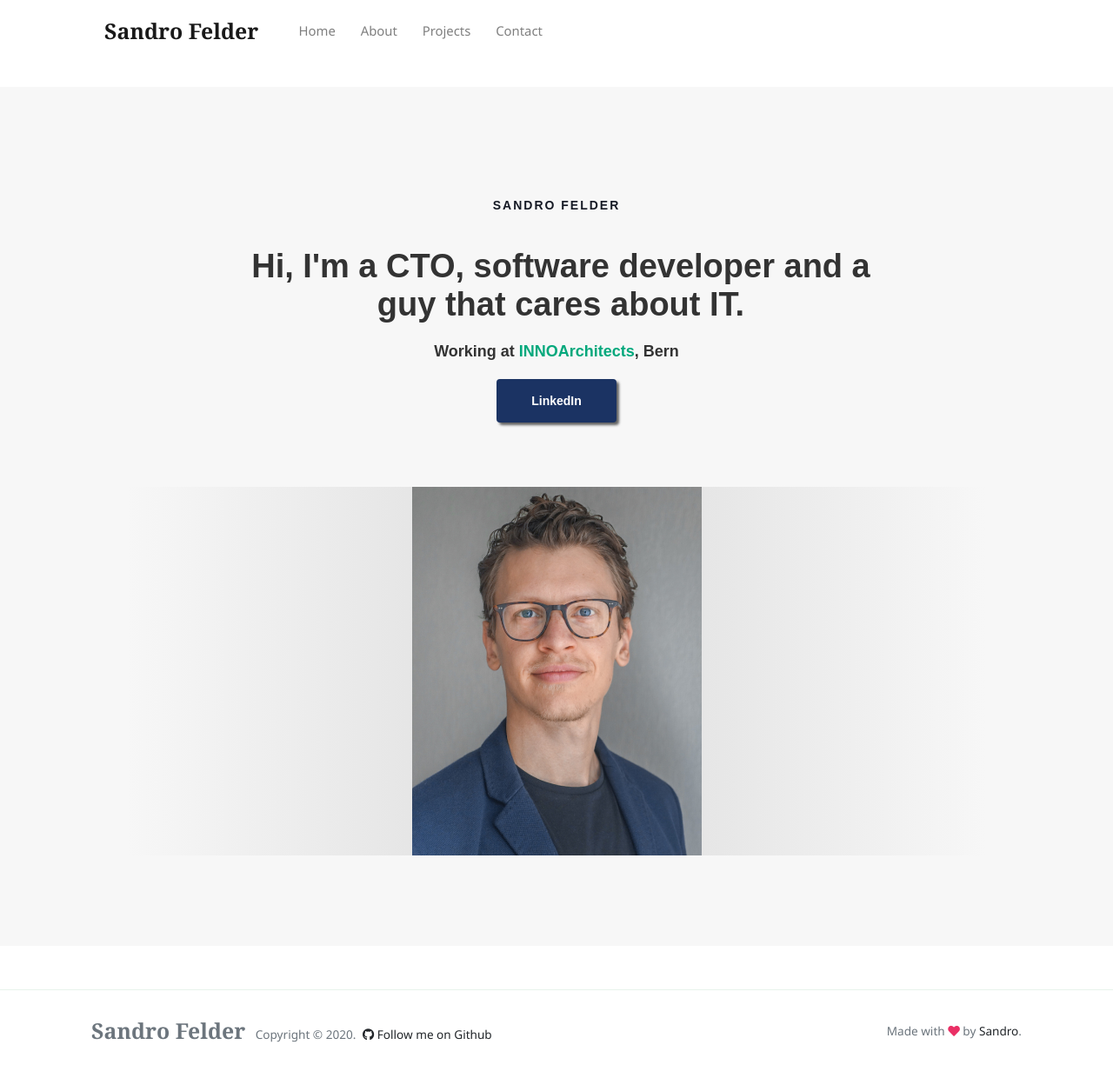
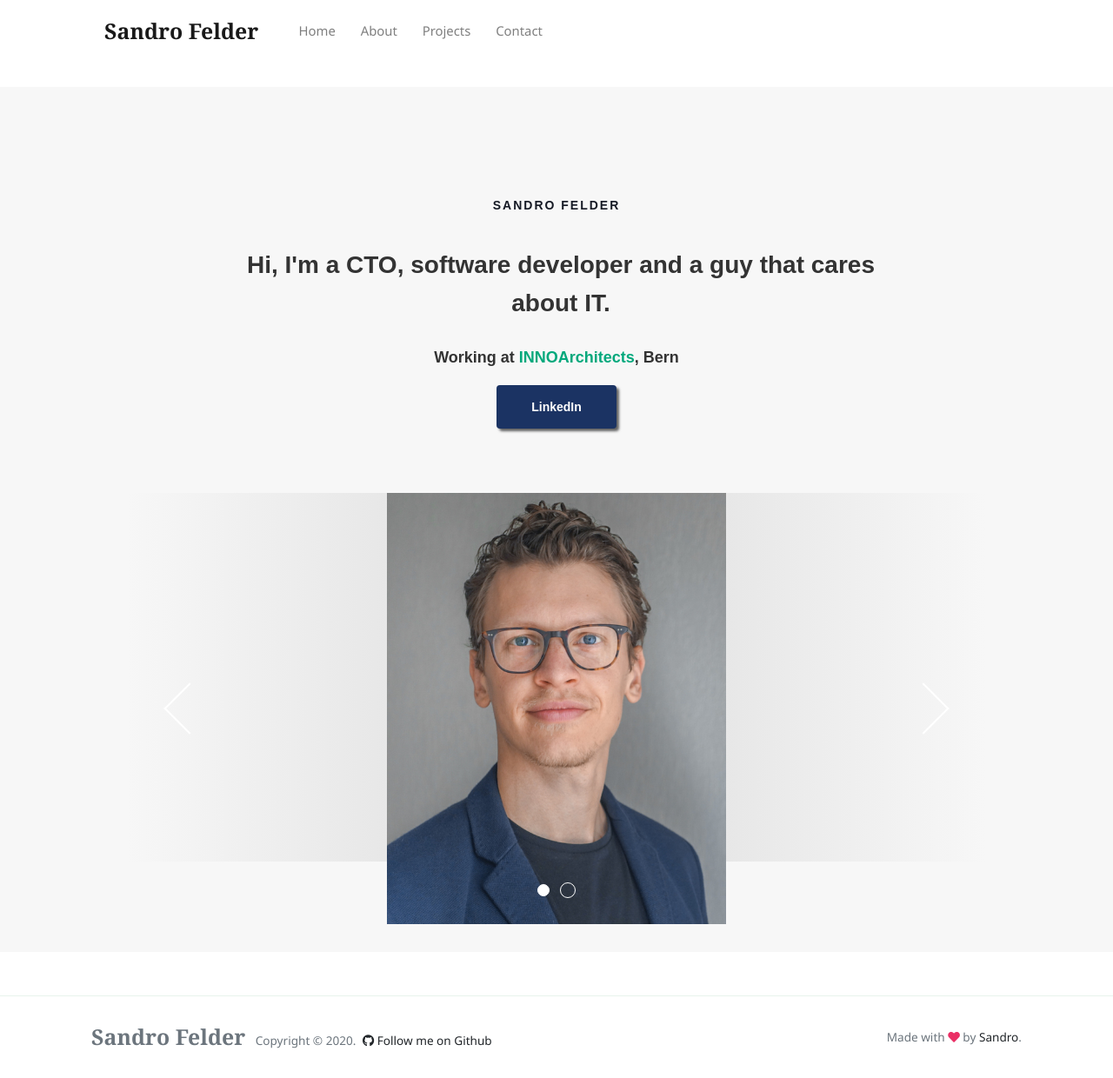
Before and after one commit to saendu/jekyll, a Jekyll site: the page built from _pages/about.html, in a window 1280 px wide and 1240 px high. Shown: the whole window at 87% size. Built offline with Jekyll 4.4.1, drawn with Linux system fonts in a browser that asks for light colours; nearby versions of some CDN libraries.

Commit message:
about slider

```diff
--- a/_layouts/about.html
+++ b/_layouts/about.html
@@ -23,6 +23,12 @@
     <link rel="stylesheet" href="{{site.baseurl}}/assets/css/theme.css">
 
     <link rel="stylesheet" href="{{site.baseurl}}/assets/css/about.css">
+
+    <link rel="stylesheet" href="https://cdnjs.cloudflare.com/ajax/libs/normalize/5.0.0/normalize.min.css">
+    <link rel='stylesheet prefetch' href='http://cdn.jsdelivr.net/jquery.slick/1.5.9/slick.css'>
+    <link rel='stylesheet prefetch' href='http://cdn.jsdelivr.net/jquery.slick/1.5.9/slick.css'>
+    <link rel="stylesheet" href="{{site.baseurl}}/assets/css/slider.css">
+
 
     <!-- Jquery on header to make sure everything works, the rest  of the scripts in footer for fast loading -->
     <script
@@ -73,6 +79,12 @@
 
     <script src="{{site.baseurl}}/assets/js/theme.js"></script>
 
+    <script src='http://cdnjs.cloudflare.com/ajax/libs/jquery/2.1.3/jquery.min.js'></script>
+    <script src='http://cdn.jsdelivr.net/jquery.slick/1.5.9/slick.min.js'></script>
+    <script src='https://cdnjs.cloudflare.com/ajax/libs/gsap/1.18.2/TweenMax.min.js'></script>
+
+    <script src="{{site.baseurl}}/assets/js/slider.js"></script>
+
 
     <!-- Footer -->
     <footer class="bg-white border-top p-3 text-muted small">
--- a/_pages/about.html
+++ b/_pages/about.html
@@ -10,16 +10,19 @@
                 <div class="hero-v5-intro">
                     <div class="mini-heading big">Sandro Felder</div>
                     <h1 class="hero-v5-heading">Hi, I'm a CTO, software developer and a guy that cares about IT.</h1>
-                    <h4 class="hero-v5-section">Working at <a href="https://www.innoarchitects.ch/" target="_blank">INNOArchitects</a>, Bern</h4>
+                    <h4 class="hero-v5-section">Working at <a href="https://www.innoarchitects.ch/"
+                            target="_blank">INNOArchitects</a>, Bern</h4>
                     <div class="hero-v5-links">
                         <a href="https://www.linkedin.com/in/sandrofelder/" class="btn mayra-btn w-button">LinkedIn</a>
                     </div>
                 </div>
-                <div class="hero-v5-slider w-slider">
-                    <div class="w-slider-mask">
-                        <div class="w-slide">
-                            <div class="hero-v5-slide _1">
-                            </div>
+                <div class="hero-v5-slider w-slider slider-wrapper">
+                    <div class="slider">
+                        <div class="slider--item" style="background-image: url({{site.baseurl}}/assets/images/me-1.jpg); background-size: contain;
+                      background-position: center center;">
+                        </div>
+                        <div class="slider--item" style="background-image: url({{site.baseurl}}/assets/images/me-2.jpg); background-size: contain;
+                      background-position: center center;">
                         </div>
                     </div>
                 </div>
--- /dev/null
+++ b/assets/css/slider.css
@@ -0,0 +1,179 @@
+.slider-wraper {
+    width: 100vw;
+    height: 100vh;
+}
+
+.slider--item {
+    width: 40vw;
+    height: 40vh;
+    background-repeat: no-repeat;
+    background-size: cover;
+}
+
+.slick-slide {
+    position: relative;
+    outline: none;
+    z-index: 1;
+}
+
+.slick-slide.slick-current {
+    z-index: 2;
+}
+
+.slick-arrow {
+    position: absolute;
+    width: 150px;
+    top: 0;
+    height: 100%;
+    border: none;
+    outline: none;
+    background-color: rgba(255, 255, 255, 0);
+    text-indent: -9999px;
+    z-index: 999;
+    cursor: pointer;
+}
+
+.slick-arrow:before {
+    content: "";
+    position: absolute;
+    display: block;
+    width: 42px;
+    height: 42px;
+    top: 50%;
+    margin-top: -21px;
+    -webkit-transition: all, 0.3s, cubic-bezier(0.55, 0, 0.1, 1) 1s ease-in-out;
+    -khtml-transition: all, 0.3s, cubic-bezier(0.55, 0, 0.1, 1) 1s ease-in-out;
+    -moz-transition: all, 0.3s, cubic-bezier(0.55, 0, 0.1, 1) 1s ease-in-out;
+    -ms-transition: all, 0.3s, cubic-bezier(0.55, 0, 0.1, 1) 1s ease-in-out;
+    -o-transition: all, 0.3s, cubic-bezier(0.55, 0, 0.1, 1) 1s ease-in-out;
+    transition: all, 0.3s, cubic-bezier(0.55, 0, 0.1, 1) 1s ease-in-out;
+}
+
+.slick-arrow:after {
+    content: "";
+    position: absolute;
+    display: block;
+    height: 2px;
+    width: 160px;
+    top: 50%;
+    background-color: rgba(255, 255, 255, 1);
+    -webkit-transition: all, 0.4s 0.1s, cubic-bezier(0.55, 0, 0.1, 1) 1s ease-in-out;
+    -khtml-transition: all, 0.4s 0.1s, cubic-bezier(0.55, 0, 0.1, 1) 1s ease-in-out;
+    -moz-transition: all, 0.4s 0.1s, cubic-bezier(0.55, 0, 0.1, 1) 1s ease-in-out;
+    -ms-transition: all, 0.4s 0.1s, cubic-bezier(0.55, 0, 0.1, 1) 1s ease-in-out;
+    -o-transition: all, 0.4s 0.1s, cubic-bezier(0.55, 0, 0.1, 1) 1s ease-in-out;
+    transition: all, 0.4s 0.1s, cubic-bezier(0.55, 0, 0.1, 1) 1s ease-in-out;
+    opacity: 0;
+}
+
+.slick-arrow.slick-prev {
+    left: 0;
+}
+
+.slick-arrow.slick-prev:before {
+    border-top: 2px solid rgba(255, 255, 255, 1);
+    border-left: 2px solid rgba(255, 255, 255, 1);
+    left: 50px;
+    -webkit-transform: rotate(-45deg);
+    -khtml-transform: rotate(-45deg);
+    -moz-transform: rotate(-45deg);
+    -ms-transform: rotate(-45deg);
+    -o-transform: rotate(-45deg);
+    transform: rotate(-45deg);
+}
+
+.slick-arrow.slick-prev:after {
+    left: 300px;
+}
+
+.slick-arrow.slick-prev:hover:before {
+    left: 120px;
+}
+
+.slick-arrow.slick-prev:hover:after {
+    left: 113px;
+    opacity: 1;
+    width: 80px;
+}
+
+.slick-arrow.slick-next {
+    right: 0;
+}
+
+.slick-arrow.slick-next:before {
+    border-bottom: 2px solid rgba(255, 255, 255, 1);
+    border-right: 2px solid rgba(255, 255, 255, 1);
+    right: 50px;
+    -webkit-transform: rotate(-45deg);
+    -khtml-transform: rotate(-45deg);
+    -moz-transform: rotate(-45deg);
+    -ms-transform: rotate(-45deg);
+    -o-transform: rotate(-45deg);
+    transform: rotate(-45deg);
+}
+
+.slick-arrow.slick-next:after {
+    right: 300px;
+}
+
+.slick-arrow.slick-next:hover:before {
+    right: 120px;
+}
+
+.slick-arrow.slick-next:hover:after {
+    right: 113px;
+    opacity: 1;
+    width: 80px;
+}
+
+.slick-dots {
+    padding: 0;
+    margin: 0;
+    width: 100%;
+    position: absolute;
+    bottom: 30px;
+    text-align: center;
+}
+
+.slick-dots li {
+    display: inline-block;
+    vertical-align: middle;
+    margin: 0 6px;
+}
+
+.slick-dots li.slick-active button {
+    background-color: rgba(255, 255, 255, 1);
+    height: 14px;
+    width: 14px;
+}
+
+.slick-dots li.slick-active button:hover {
+    background-color: rgba(255, 255, 255, 1);
+}
+
+.slick-dots li button {
+    outline: none;
+    display: block;
+    width: 18px;
+    height: 18px;
+    border: 1px solid rgba(255, 255, 255, 1);
+    background-color: rgba(255, 255, 255, 0);
+    text-indent: -9999px;
+    border-radius: 100%;
+    cursor: pointer;
+    -webkit-transition: all, 0.2s, ease-in 1s ease-in-out;
+    -khtml-transition: all, 0.2s, ease-in 1s ease-in-out;
+    -moz-transition: all, 0.2s, ease-in 1s ease-in-out;
+    -ms-transition: all, 0.2s, ease-in 1s ease-in-out;
+    -o-transition: all, 0.2s, ease-in 1s ease-in-out;
+    transition: all, 0.2s, ease-in 1s ease-in-out;
+}
+
+.slick-dots li button:hover {
+    background-color: rgba(255, 255, 255, 0.5);
+}
+
+.slick-arrow {
+    outline: 0 !important;
+    outline: 0 !important;
+}
--- /dev/null
+++ b/assets/js/slider.js
@@ -0,0 +1,95 @@
+var $slider = $('.slider');
+
+var $slickTrack = $('.slick-track');
+var $slickCurrent = $('.slick-current');
+
+var slideDuration = 900;
+
+//RESET ANIMATIONS
+// On init slide change
+$slider.on('init', function (slick) {
+  TweenMax.to($('.slick-track'), 0.9, {
+    marginLeft: 0
+  });
+  TweenMax.to($('.slick-active'), 0.9, {
+    x: 0,
+    zIndex: 2
+  });
+});
+// On before slide change
+$slider.on('beforeChange', function (event, slick, currentSlide, nextSlide) {
+  TweenMax.to($('.slick-track'), 0.9, {
+    marginLeft: 0
+  });
+  TweenMax.to($('.slick-active'), 0.9, {
+    x: 0
+  });
+});
+
+// On after slide change
+$slider.on('afterChange', function (event, slick, currentSlide) {
+  TweenMax.to($('.slick-track'), 0.9, {
+    marginLeft: 0
+  });
+  $('.slick-slide').css('z-index', '1');
+  TweenMax.to($('.slick-active'), 0.9, {
+    x: 0,
+    zIndex: 2
+  });
+});
+
+//SLICK INIT
+$slider.slick({
+  speed: slideDuration,
+  dots: true,
+  waitForAnimate: true,
+  useTransform: true,
+  cssEase: 'cubic-bezier(0.455, 0.030, 0.130, 1.000)'
+})
+
+//PREV
+$('.slick-prev').on('mouseenter', function () {
+  TweenMax.to($('.slick-track'), 0.6, {
+    marginLeft: "180px",
+    ease: Quad.easeOut
+  });
+  TweenMax.to($('.slick-current'), 0.6, {
+    x: -100,
+    ease: Quad.easeOut
+  });
+});
+
+$('.slick-prev').on('mouseleave', function () {
+  TweenMax.to($('.slick-track'), 0.4, {
+    marginLeft: 0,
+    ease: Sine.easeInOut
+  });
+  TweenMax.to($('.slick-current'), 0.4, {
+    x: 0,
+    ease: Sine.easeInOut
+  });
+});
+
+//NEXT
+$('.slick-next').on('mouseenter', function () {
+
+  TweenMax.to($('.slick-track'), 0.6, {
+    marginLeft: "-180px",
+    ease: Quad.easeOut
+  });
+  TweenMax.to($('.slick-current'), 0.6, {
+    x: 100,
+    ease: Quad.easeOut
+  });
+});
+
+$('.slick-next').on('mouseleave', function () {
+  TweenMax.to($('.slick-track'), 0.4, {
+    marginLeft: 0,
+    ease: Quad.easeInOut
+  });
+  TweenMax.to($('.slick-current'), 0.4, {
+    x: 0,
+    ease: Quad.easeInOut
+  });
+});
```
Also changed, not shown: assets/images/me-2.jpg.
